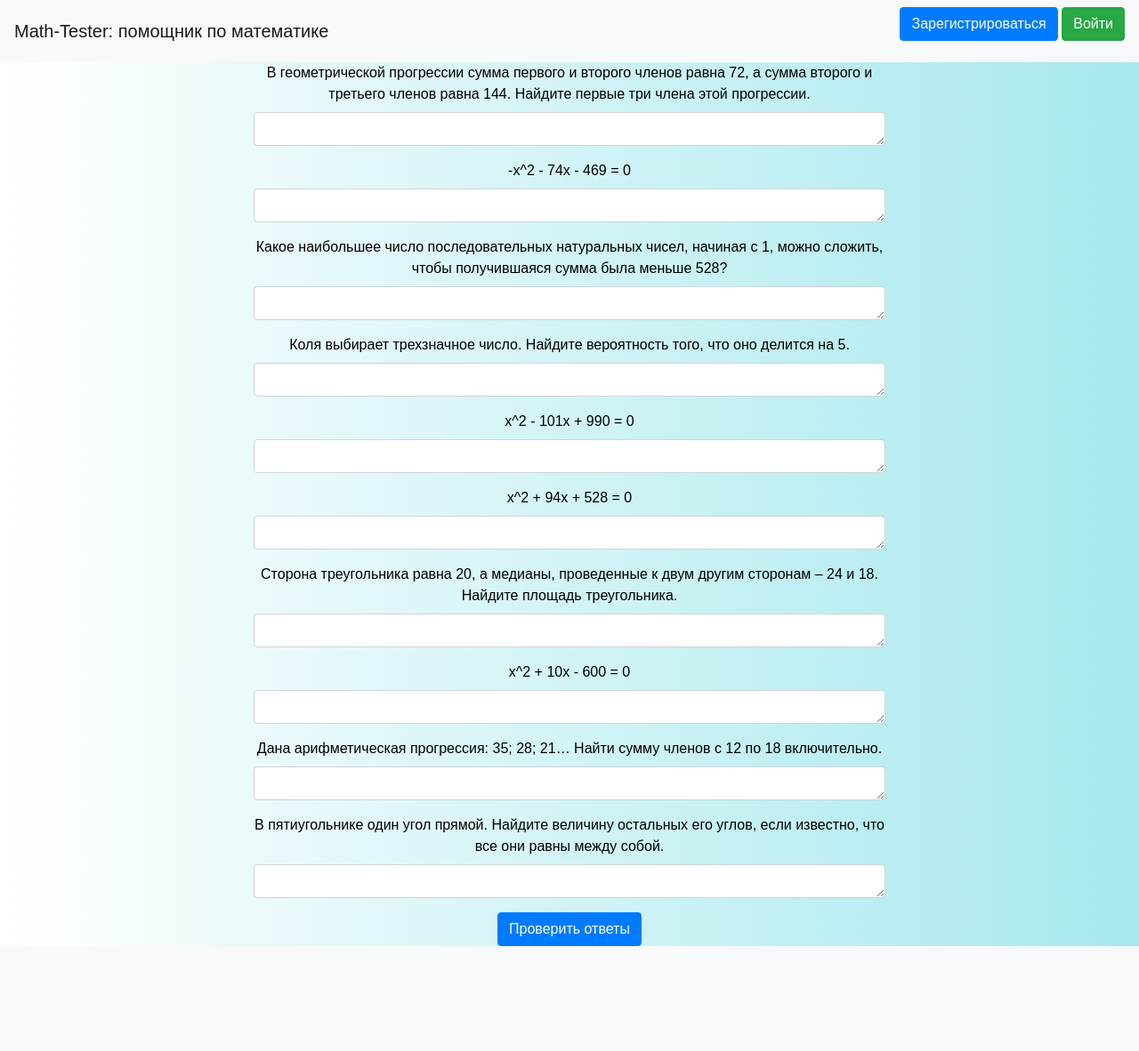
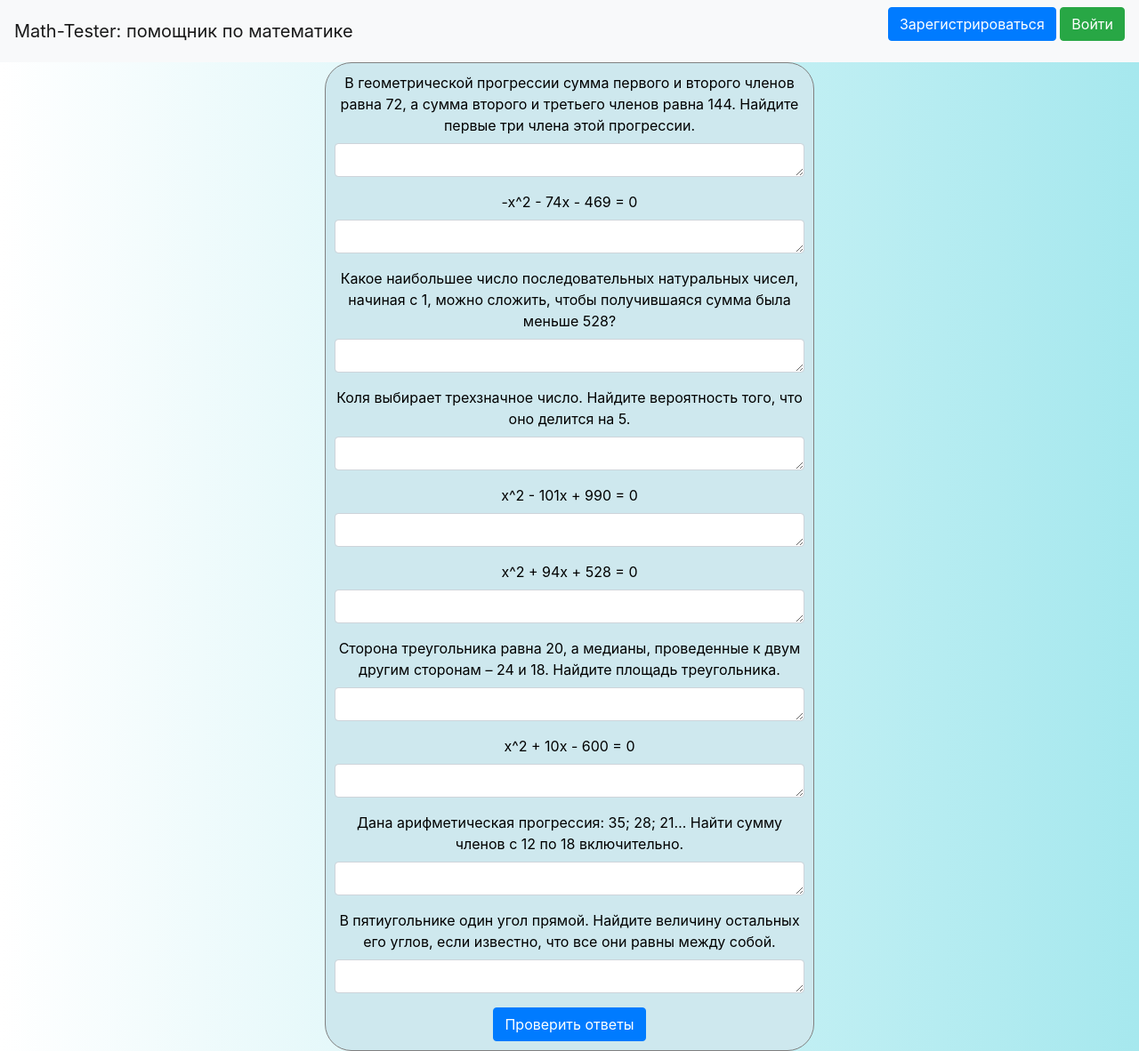
Before and after one commit to 7w8/math-tester, a Flask app: page /test in a window 1280 px wide. Shown: the whole page at 89% size. Before the commit the page ends 1064 px from the top, so only its background shows below. Run offline with Flask 2, Linux system fonts and the light colour scheme; some libraries are stand-ins or nearby versions.

Commit message:
Update style.css

```diff
--- a/static/css/style.css
+++ b/static/css/style.css
@@ -3,7 +3,6 @@ body {
     padding: 0;
     text-align: center;
     background: linear-gradient(90deg, rgba(255,255,255,1) 0%, rgba(166,232,238,1) 100%);
-    font-family: "Arial";
     font-size: 16px;
     color: black;
     overflow-x: hidden;
@@ -11,12 +10,12 @@ body {
 }
 
 
-form.login_form {
+form.test_form {
     margin-left: auto;
     margin-right: auto;
-    top: 50%;
-    max-width: 450px;
+    max-width: 550px;
     background-color: #CEE8EE;
     border: 1px solid gray;
+    border-radius: 30px;
     padding: 10px;
 }
```
